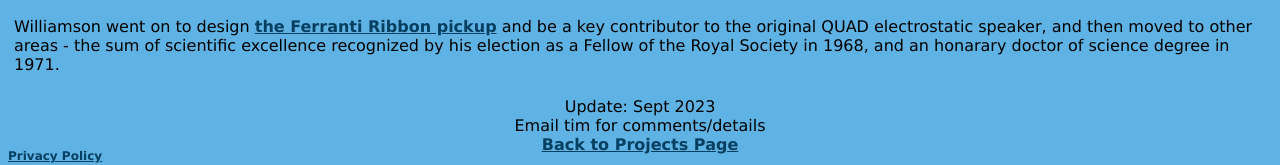
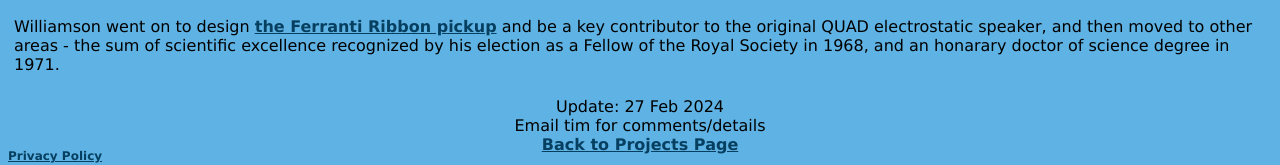
Before and after one commit to michael-robbins/michael-robbins.github.io, a Jekyll site: the page built from projects/Williamson.html, in a window 1280 px wide and 900 px high, scrolled down 7281 px. Shown: the part 732-897 px from the top of the window. Built offline with Jekyll 4.4.1, drawn with Linux system fonts in a browser that asks for light colours.

Commit message:
Update Williamson.html

```diff
--- a/projects/Williamson.html
+++ b/projects/Williamson.html
@@ -181,7 +181,7 @@
       <a href="http://www.audiofaidate.org/it/articoli/UTC_W20.pdf">UTC W-20 Williamson Amplifier Kit</a> - Audio Engineering magazine 1953 technical report for parallel 1614 version.
       An extract from <a href="/static/UTC W-10 and W-20.pdf">UTC 1953 catalog 530A with schematics of W-10 and W-20 kit amplifiers</a>, including some photos of a W-10 amp.
       <br /><br />
-      <a href="http://www.dtic.mil/dtic/tr/fulltext/u2/011593.pdf">Laboratory Tests of some of the popular audio amplifiers</a>, T.O. Dixon, April 29, 1953 - NRL Report 4136.
+      <a href="/static/NRL report 4136.pdf">Laboratory Tests of some of the popular audio amplifiers</a>, T.O. Dixon, April 29, 1953 - NRL Report 4136.
       A summary of frequency response tests made on hi-fi amplifiers available at the time, including a variety of Williamson style commercial amplifiers and output transformers made for Williamson style circuits (including Peerless S-265Q, Partridge WWFB and CFB).
       <br /><br />
       Radio and Television News magazine continued on from the Feb 1952 article by Hafler & Kereos with two more update articles: <a href="/static/Linear amp Radio News 1953.pdf">A Linear Power Amplifier</a> by F. Brewer in April 1953 using a low cost output transformer with added interstage feedback, and <a href="/static/Linear standard Radio News 1954.pdf">The 'Linear Standard' Amplifier</a> by J.Z. Knapp in May 1954 - Knapp was from UTC, and the proposed amplifier had little similarity to the Williamson circuit.
@@ -332,7 +332,7 @@
   </tr>
   <tr>
     <td align="center">
-       Update: Sept 2023
+       Update: 27 Feb 2024
        <br />
        Email tim for comments/details
        <br/>
```
